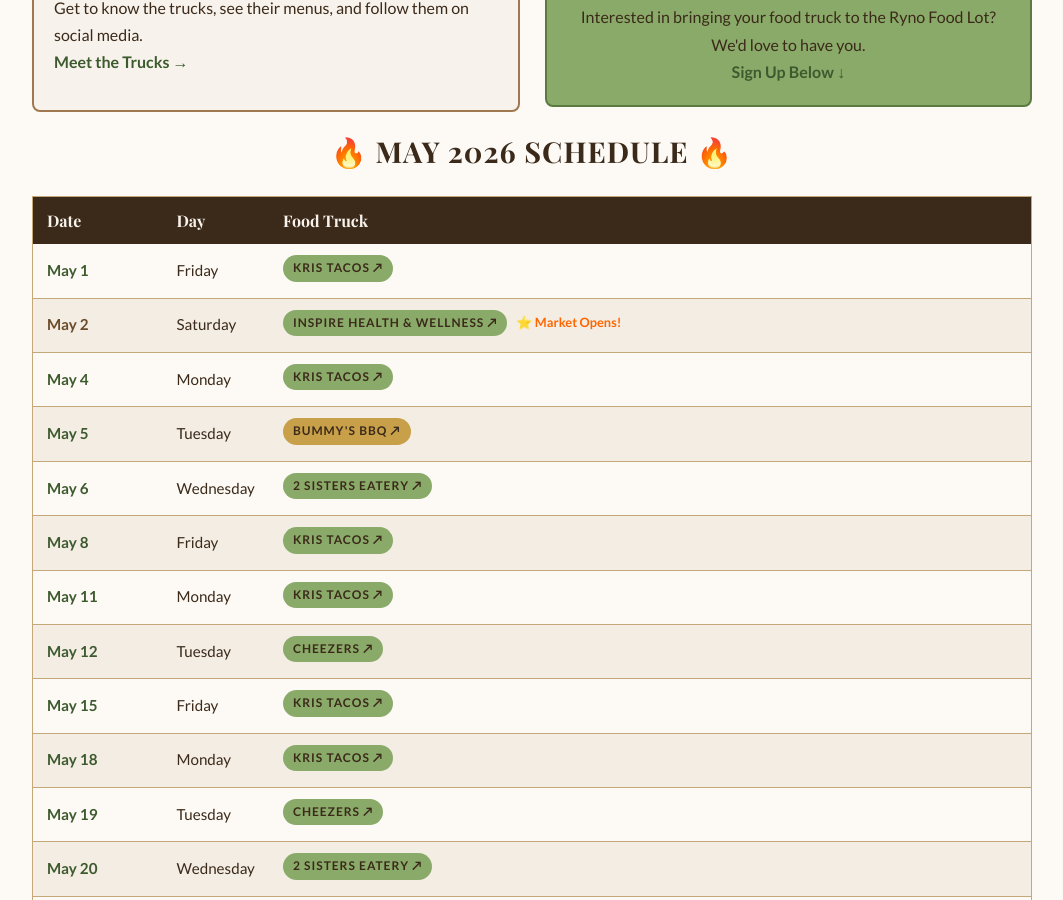
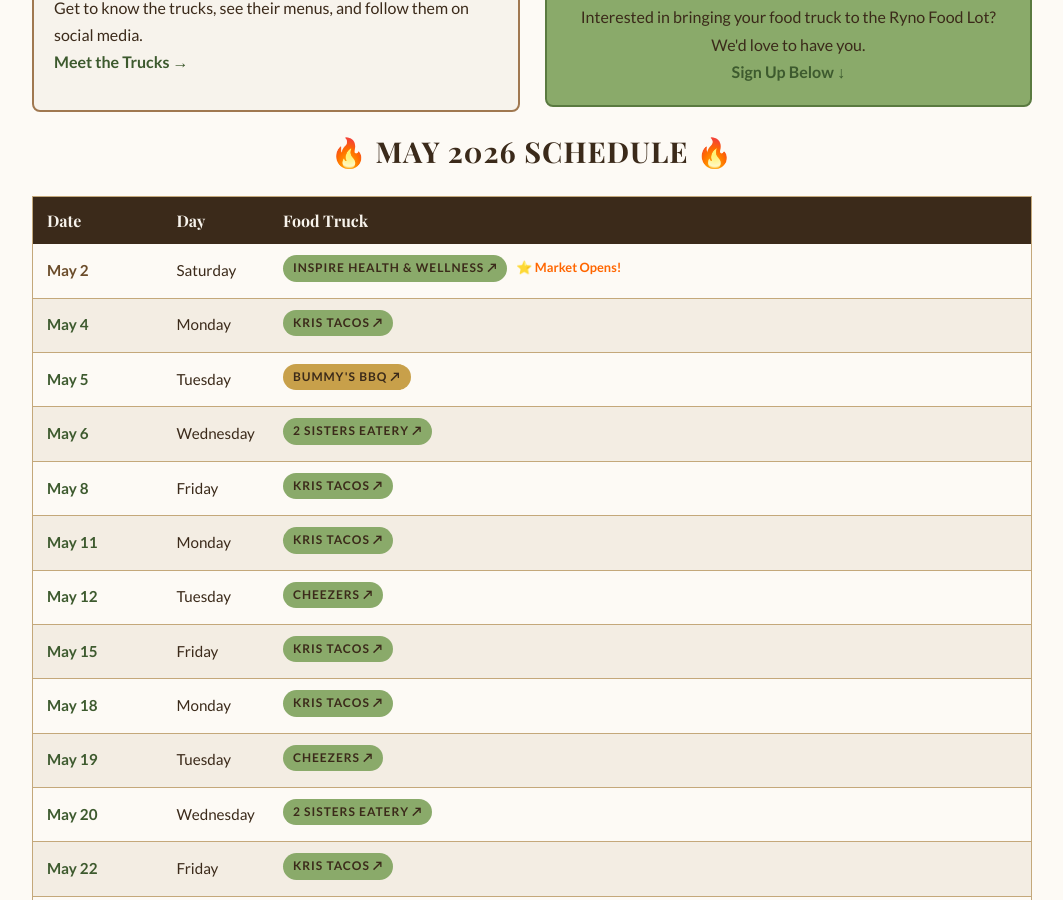
Before and after one commit to blueearthcommunitymarket/blueearthcommunitymarket.github.io, a Jekyll site: the page built from ryno-food-lot/index.html, in a window 1280 px wide and 900 px high, scrolled down 479 px. Shown: the whole window, without its empty margins (108-1171 px from the left). Built offline with Jekyll 4.4.1, drawn with Linux system fonts in a browser that asks for light colours; some web fonts are replaced.

Commit message:
food-lot: remove past dates (auto-cleanup 2026-05-01)

```diff
--- a/ryno-food-lot/index.html
+++ b/ryno-food-lot/index.html
@@ -222,7 +222,7 @@
                 <tr><th style="width:130px;">Date</th><th style="width:100px;">Day</th><th>Food Truck</th></tr>
             </thead>
             <tbody>
-                <tr><td class="race-date">May 1</td><td>Friday</td><td><span class="tag"><a href="https://www.facebook.com/share/1AquB7sxYj/?mibextid=wwXIfr" target="_blank" rel="noopener" style="color:inherit;text-decoration:none;">Kris Tacos ↗</a></span></td></tr>
+
                 <tr><td class="race-date special-event">May 2</td><td>Saturday</td><td><span class="tag"><a href="https://www.facebook.com/share/1C8aaBfsJr/?mibextid=wwXIfr" target="_blank" rel="noopener" style="color:inherit;text-decoration:none;">Inspire Health &amp; Wellness ↗</a></span> <span style="font-size:0.8rem;color:#ff6600;font-weight:700;">⭐ Market Opens!</span></td></tr>
                 <tr><td class="race-date">May 4</td><td>Monday</td><td><span class="tag"><a href="https://www.facebook.com/share/1AquB7sxYj/?mibextid=wwXIfr" target="_blank" rel="noopener" style="color:inherit;text-decoration:none;">Kris Tacos ↗</a></span></td></tr>
                 <tr><td class="race-date">May 5</td><td>Tuesday</td><td><span class="tag tag-gold"><a href="https://www.facebook.com/share/1GXr44CKx8/?mibextid=wwXIfr" target="_blank" rel="noopener" style="color:inherit;text-decoration:none;">Bummy's BBQ ↗</a></span></td></tr>
```
